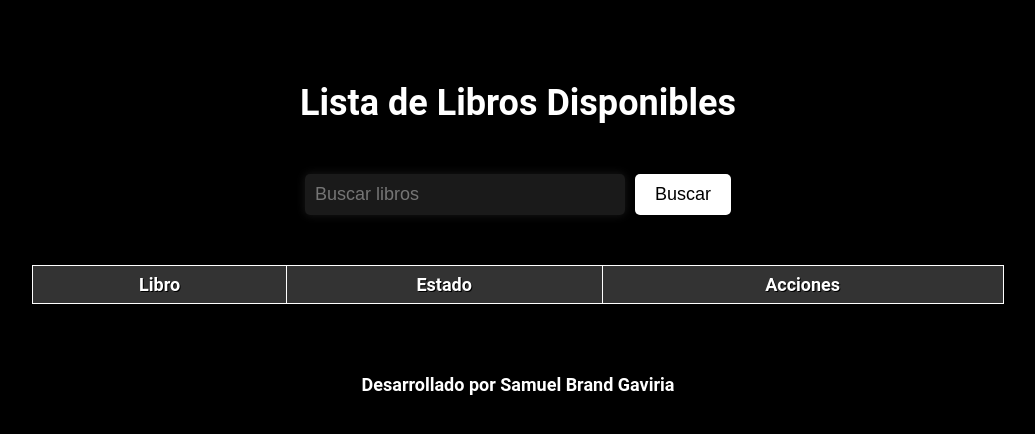
After one commit to BlacVal/Pascual, a PHP site: page /php/buscar_libros.php in a window 1280 px wide. The commit adds this page. Shown: the top 434 px of the page, without its empty margins (122-1157 px from the left). Run offline with PHP 8.4, Linux system fonts and the light colour scheme; lists and menus that the app fills with data are empty.

Commit message:
Agregue el Buscar_libros y solo falta que me muestre los libros guardados en el sistema

```diff
--- /dev/null
+++ b/assets/css/libros.css
@@ -0,0 +1,256 @@
+body {
+    font-family: 'Roboto', sans-serif;
+    background-color: #000;
+    color: #fff;
+    font-size: 18px;
+    font-weight: bold;
+    text-shadow: 1px 1px #000;
+    align-items: center;
+    text-align: center;
+}
+
+.container {
+    width: 80%;
+    margin: 0 auto;
+    display: flex;
+    justify-content: center;
+    align-items: center;
+    padding-top: 50px;
+    padding-bottom: 50px;
+}
+
+.profile-box {
+    width: 300px;
+    background-color: rgba(255, 255, 255, 0.1);
+    border-radius: 10px;
+    box-shadow: 0 0 20px rgba(255, 255, 255, 0.1);
+    padding: 20px;
+    text-align: center;
+    animation: load 1s cubic-bezier(0.77, 0, 0.175, 1);
+}
+
+@keyframes load {
+    0% {
+        transform: scale(0.5);
+        opacity: 0;
+    }
+    100% {
+        transform: scale(1);
+        opacity: 1;
+    }
+}
+
+.profile-box::before {
+    content: "";
+    position: absolute;
+    top: 0;
+    left: 0;
+    width: 100%;
+    height: 100%;
+    background: linear-gradient(45deg, #00ff90, #00ffcc, #00ffff, #00ccff, #0090ff, #0060b5, #00307a);
+    background-size: 400% 400%;
+    animation: Gradient 3s ease infinite;
+    opacity: 0;
+    z-index: -1;
+}
+
+@keyframes Gradient {
+    0% {
+        background-position: 0% 50%;
+    }
+    50% {
+        background-position: 100% 50%;
+    }
+    100% {
+        background-position: 0% 50%;
+    }
+}
+
+.profile-box h1 {
+    margin-top: 0;
+    color: #fff;
+}
+
+.search-form {
+    display: flex;
+    align-items: center;
+    justify-content: center;
+    margin-top: 50px;
+    margin-bottom: 50px;
+    animation: search 1s cubic-bezier(0.77, 0, 0.175, 1);
+}
+
+@keyframes search {
+    0% {
+        transform: translateY(-10px);
+        opacity: 0.5;
+    }
+    100% {
+        transform: translateY(0);
+        opacity: 1;
+    }
+}
+
+.search-form input[type="text"] {
+    border: none;
+    border-radius: 5px;
+    background-color: rgba(255, 255, 255, 0.1);
+    padding: 10px;
+    color: #fff;
+    font-size: 18px;
+    width: 300px;
+    margin-right: 10px;
+    box-shadow: 0 0 10px rgba(255, 255, 255, 0.1);
+    transition: all 0.3s ease-in-out;
+}
+
+.search-form input[type="text"]:focus {
+    box-shadow: 0 0 20px rgba(255, 255, 255, 0.2);
+}
+
+.search-form button {
+    border: none;
+    border-radius: 5px;
+    background-color: #fff;
+    padding: 10px 20px;
+    color: #000;
+    font-size: 18px;
+    cursor: pointer;
+    transition: all 0.3s ease-in-out;
+}
+
+.search-form button:hover {
+    background-color: #f5f5f5;
+}
+
+.info-box {
+    flex-grow: 1;
+    margin: 0 20px;
+}
+
+.change-forms {
+    width: 300px;
+}
+
+.change-form {
+    display: flex;
+    flex-direction: column;
+    align-items: center;
+    justify-content: center;
+    margin-top: 50px;
+    margin-bottom: 50px;
+    animation: change 1s cubic-bezier(0.77, 0, 0.175, 1);
+}
+
+@keyframes change {
+    0% {
+        transform: translateY(-10px);
+        opacity: 0.5;
+    }
+    100% {
+        transform: translateY(0);
+        opacity: 1;
+    }
+}
+
+.change-form h2 {
+    margin-top: 0;
+    color: #fff;
+}
+
+.change-form label {
+    display: block;
+    margin-bottom: 5px;
+    color: #fff;
+}
+
+.change-form input[type="password"],
+.change-form input[type="text"] {
+    width: 100%;
+    padding: 8px;
+    border: 1px solid #fff;
+    border-radius: 5px;
+    font-size: 16px;
+    margin-bottom: 10px;
+    background-color: rgba(255, 255, 255, 0.1);
+    color: #fff;
+    transition: all 0.3s ease-in-out;
+}
+
+.change-form input[type="password"]:focus,
+.change-form input[type="text"]:focus {
+    box-shadow: 0 0 20px rgba(255, 255, 255, 0.2);
+}
+
+.change-form button {
+    width: 100%;
+    padding: 8px;
+    background-color: #fff;
+    color: #000;
+    border: none;
+    border-radius: 5px;
+    cursor: pointer;
+    font-size: 16px;
+    transition: all 0.3s ease-in-out;
+}
+
+.change-form button:hover {
+    background-color: #f5f5f5;
+}
+
+footer {
+    text-align: center;
+    margin-top: 20px;
+    color: #fff;
+}
+
+footer a {
+    margin: 0 5px;
+    color: #007bff;
+    text-decoration: none;
+}
+
+/* Estilos para la tabla de libros */
+table {
+    width: 100%;
+    border-collapse: collapse;
+}
+
+table th,
+table td {
+    padding: 8px;
+    border: 1px solid #fff;
+}
+
+table th {
+    background-color: #333;
+}
+
+table th,
+table td {
+    color: #fff;
+    text-align: center;
+}
+
+table tr:nth-child(even) {
+    background-color: rgba(255, 255, 255, 0.1);
+}
+
+table tr:hover {
+    background-color: rgba(255, 255, 255, 0.2);
+}
+
+/* Estilos para las acciones de libros */
+.book-actions a {
+    color: #fff;
+    text-decoration: none;
+    margin: 0 5px;
+    padding: 5px 10px;
+    border-radius: 5px;
+    border: 1px solid #fff;
+    transition: background-color 0.3s ease;
+}
+
+.book-actions a:hover {
+    background-color: rgba(255, 255, 255, 0.2);
+}
--- /dev/null
+++ b/assets/js/libros.js
@@ -0,0 +1,66 @@
+// Función para cargar la lista de libros disponibles
+function cargarLibros() {
+    // Aquí puedes hacer una solicitud AJAX a tu backend para obtener la lista de libros disponibles
+    // Luego, puedes actualizar la tabla HTML con los datos recibidos del backend
+}
+
+// Función para manejar la acción de prestar un libro
+function prestarLibro(libro) {
+    // Aquí puedes hacer una solicitud AJAX para prestar el libro seleccionado
+}
+
+// Función para manejar la acción de devolver un libro
+function devolverLibro(libro) {
+    // Aquí puedes hacer una solicitud AJAX para devolver el libro seleccionado
+}
+
+// Función para renderizar los libros en la tabla HTML
+function renderizarLibros(libros) {
+    // Obtener el cuerpo de la tabla
+    var tbody = document.querySelector('tbody');
+
+    // Limpiar el contenido existente en la tabla
+    tbody.innerHTML = '';
+
+    // Iterar sobre cada libro y agregarlo a la tabla
+    libros.forEach(function(libro) {
+        var row = document.createElement('tr');
+
+        // Celda para el nombre del libro
+        var cellNombre = document.createElement('td');
+        cellNombre.textContent = libro;
+        row.appendChild(cellNombre);
+
+        // Celda para el estado del libro
+        var cellEstado = document.createElement('td');
+        // Aquí puedes agregar lógica para determinar el estado del libro (disponible/prestado)
+        cellEstado.textContent = 'Disponible'; // Ejemplo de estado
+        row.appendChild(cellEstado);
+
+        // Celda para las acciones del libro (prestar/devolver)
+        var cellAcciones = document.createElement('td');
+        var btnPrestar = document.createElement('button');
+        btnPrestar.textContent = 'Prestar';
+        btnPrestar.addEventListener('click', function() {
+            prestarLibro(libro);
+        });
+        cellAcciones.appendChild(btnPrestar);
+
+        var btnDevolver = document.createElement('button');
+        btnDevolver.textContent = 'Devolver';
+        btnDevolver.addEventListener('click', function() {
+            devolverLibro(libro);
+        });
+        cellAcciones.appendChild(btnDevolver);
+
+        row.appendChild(cellAcciones);
+
+        // Agregar la fila a la tabla
+        tbody.appendChild(row);
+    });
+}
+
+// Cuando se carga la página, cargar la lista de libros disponibles
+document.addEventListener('DOMContentLoaded', function() {
+    cargarLibros();
+});
--- a/inicio.php
+++ b/inicio.php
@@ -47,7 +47,10 @@ if(isset($_SESSION['usuario'])){
                     <li><a href="/php/logout.php">Cerrar sesión</a></li>
                 </ul>
             </li>
-        <?php endif;?>
+        <?php endif; ?>
+
+        <!-- Enlace para buscar libros -->
+        <li><a href="/php/buscar_libros.php">Buscar Libros</a></li>
     </ul>
 </nav>
 </div>
--- /dev/null
+++ b/php/buscar_libros.php
@@ -0,0 +1,81 @@
+<?php
+// Directorio donde se encuentran los libros
+$directorio_libros = './libros';
+
+// Array asociativo para almacenar los libros y su estado (prestado o disponible)
+$libros_disponibles = array();
+
+// Verificar si el directorio de libros existe
+if (is_dir($directorio_libros)) {
+    // Escanear el directorio de libros y obtener los nombres de los archivos
+    $archivos_libros = scandir($directorio_libros);
+
+    // Recorrer los archivos encontrados
+    foreach ($archivos_libros as $archivo) {
+        // Excluir directorios y archivos ocultos
+        if ($archivo !== '.' && $archivo !== '..') {
+            // Agregar el nombre del archivo como clave y su estado como valor al array de libros disponibles
+            $libros_disponibles[pathinfo($archivo, PATHINFO_FILENAME)] = "Disponible";
+        }
+    }
+}
+
+// Verificar si se ha enviado una consulta de búsqueda
+if (isset($_GET['q'])) {
+    $query = $_GET['q'];
+    // Filtrar los libros disponibles que coincidan con la consulta
+    $resultados = array_filter($libros_disponibles, function($libro) use ($query) {
+        return strpos(strtolower($libro), strtolower($query)) !== false;
+    });
+} else {
+    // Si no hay consulta de búsqueda, mostrar todos los libros disponibles
+    $resultados = $libros_disponibles;
+}
+?>
+
+<!DOCTYPE html>
+<html lang="es">
+<head>
+    <meta charset="UTF-8">
+    <meta name="viewport" content="width=device-width, initial-scale=1.0">
+    <link rel="stylesheet" href="/assets/css/libros.css">
+    <title>Buscar Libros</title>
+</head>
+<body>
+    <div class="container">
+        <div class="info-box">
+            <h1>Lista de Libros Disponibles</h1>
+            <form class="search-form" action="" method="get">
+                <input type="text" name="q" placeholder="Buscar libros">
+                <button type="submit">Buscar</button>
+            </form>
+            <table>
+                <thead>
+                    <tr>
+                        <th>Libro</th>
+                        <th>Estado</th>
+                        <th>Acciones</th>
+                    </tr>
+                </thead>
+                <tbody>
+                    <?php foreach ($resultados as $libro => $estado): ?>
+                        <tr>
+                            <td><?php echo $libro; ?></td>
+                            <td><?php echo $estado; ?></td>
+                            <td>
+                                <a href="#">Prestar</a> |
+                                <a href="#">Devolver</a> |
+                                <a href="#">Descargar</a>
+                            </td>
+                        </tr>
+                    <?php endforeach; ?>
+                </tbody>
+            </table>
+        </div>
+    </div>
+    <footer>
+        <p>Desarrollado por Samuel Brand Gaviria</p>
+    </footer>
+    <script src="/assets/js/libros.js"></script> <!-- Archivo JavaScript para la interactividad -->
+</body>
+</html>
```
Also changed, not shown: php/cambiar_contrasena.php (added, +54 -0 lines), php/perfil.php (+56 -19 lines), style.css (+37 -0 lines).
